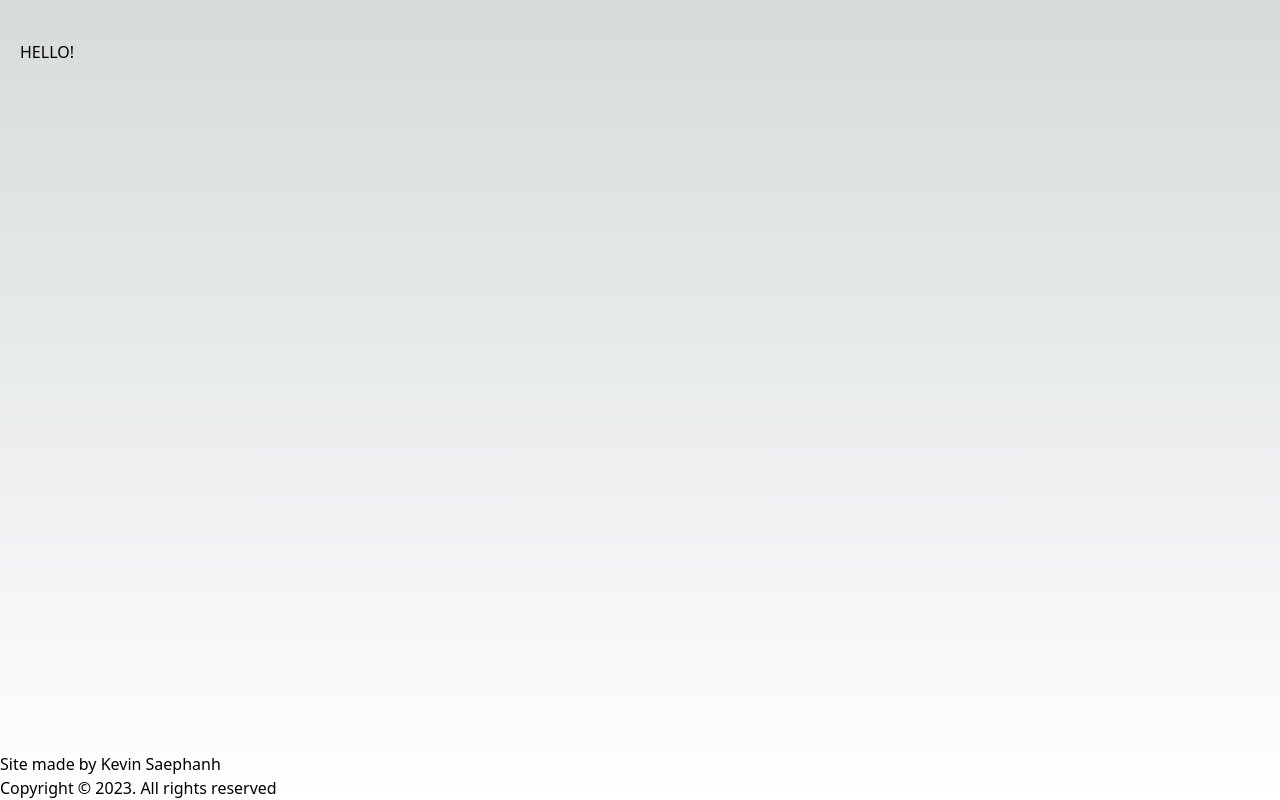
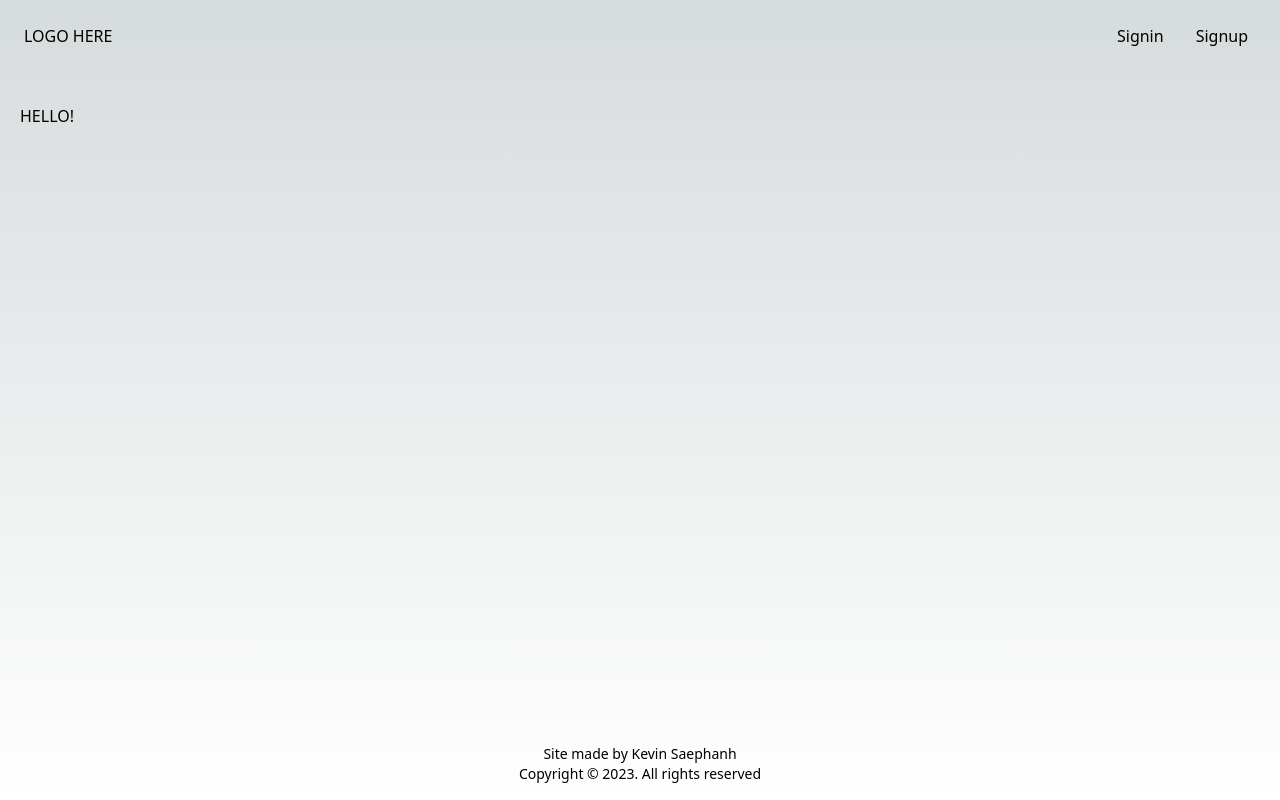
Before and after one commit to KevinSaephanh/rpg-quest-log, a Next.js app: page / in a window 1280 px wide. Built offline with nearby package versions, Linux system fonts and the light colour scheme.

Commit message:
Update navbar and footer

```diff
--- a/src/components/layout/Footer.tsx
+++ b/src/components/layout/Footer.tsx
@@ -2,9 +2,11 @@ import React from 'react';
 
 const Footer: React.FC = () => {
   return (
-    <footer>
-      <p>Site made by Kevin Saephanh</p>
-      <p>Copyright © 2023. All rights reserved</p>
+    <footer className='text-center pb-4 flex-none relative'>
+      <p className='text-sm'>
+        Site made by Kevin Saephanh <br />
+        Copyright © 2023. All rights reserved
+      </p>
     </footer>
   );
 };
--- a/src/components/layout/Navbar.tsx
+++ b/src/components/layout/Navbar.tsx
@@ -1,7 +1,27 @@
 import React from 'react';
 
 const Navbar: React.FC = () => {
-  return <nav></nav>;
+  const isAuth = false;
+
+  return (
+    <header className='`w-full flex-none px-2 md:px-6 pt-4 md:h-16'>
+      <div className='flex flex-wrap items-center justify-between'>
+        <div>LOGO HERE</div>
+        <ul className='flex flex-col md:flex-row list-none p-2 mt-4 md:space-x-8 md:mt-0'>
+          {!isAuth ? (
+            <>
+              <li>Signin</li>
+              <li>Signup</li>
+            </>
+          ) : (
+            <>
+              <li>Signout</li>
+            </>
+          )}
+        </ul>
+      </div>
+    </header>
+  );
 };
 
 export default Navbar;
--- a/src/pages/_app.tsx
+++ b/src/pages/_app.tsx
@@ -1,4 +1,4 @@
-import '@/styles/globals.css';
+import 'src/styles/globals.css';
 import type { AppProps } from 'next/app';
 import { SessionProvider } from 'next-auth/react';
 import { Layout } from 'src/components/layout/Layout';
```
